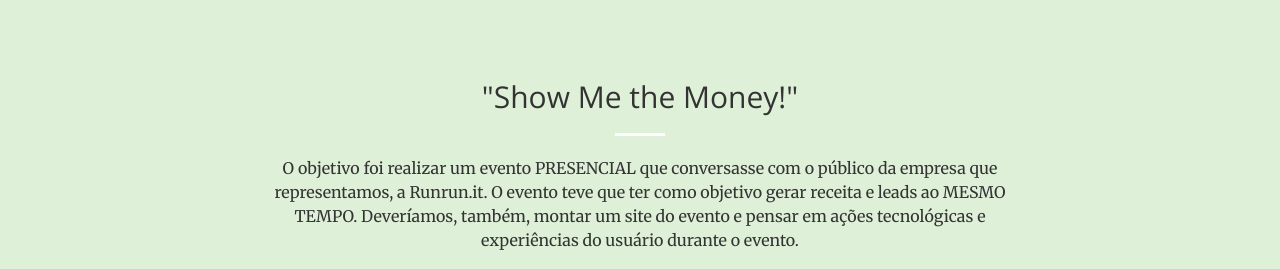
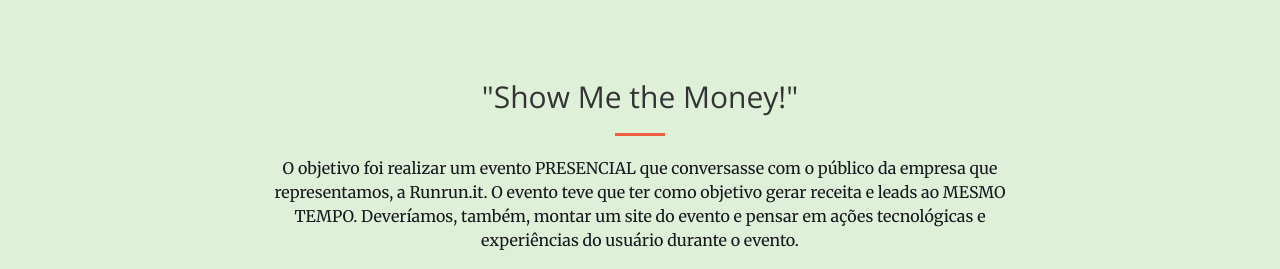
Before and after one commit to 4x4team/event-landing-page, a website: page report/index.html in a window 1280 px wide. Shown: the part 820-1089 px from the top of the page. Drawn offline with nearby package versions, Linux system fonts and the light colour scheme.

Commit message:
color font ok

```diff
--- a/report/index.html
+++ b/report/index.html
@@ -84,8 +84,8 @@
             <div class="row">
                 <div class="col-lg-8 col-lg-offset-2 text-center">
                     <h2 class="section-heading">"Show Me the Money!"</h2>
-                    <hr class="light">
-                    <p>O objetivo foi realizar um evento PRESENCIAL que conversasse com o público da empresa que representamos, a Runrun.it.
+                    <hr class="dark">
+                    <p style="color:#16161d">O objetivo foi realizar um evento PRESENCIAL que conversasse com o público da empresa que representamos, a Runrun.it.
 O evento teve que ter como objetivo gerar receita e leads ao MESMO TEMPO. Deveríamos, também, montar um site do evento e pensar em ações tecnológicas e experiências do usuário durante o evento.</p>
                     <a href="#services" class="page-scroll btn btn-success btn-xl sr-button">Saiba Mais</a>
                 </div>
```
